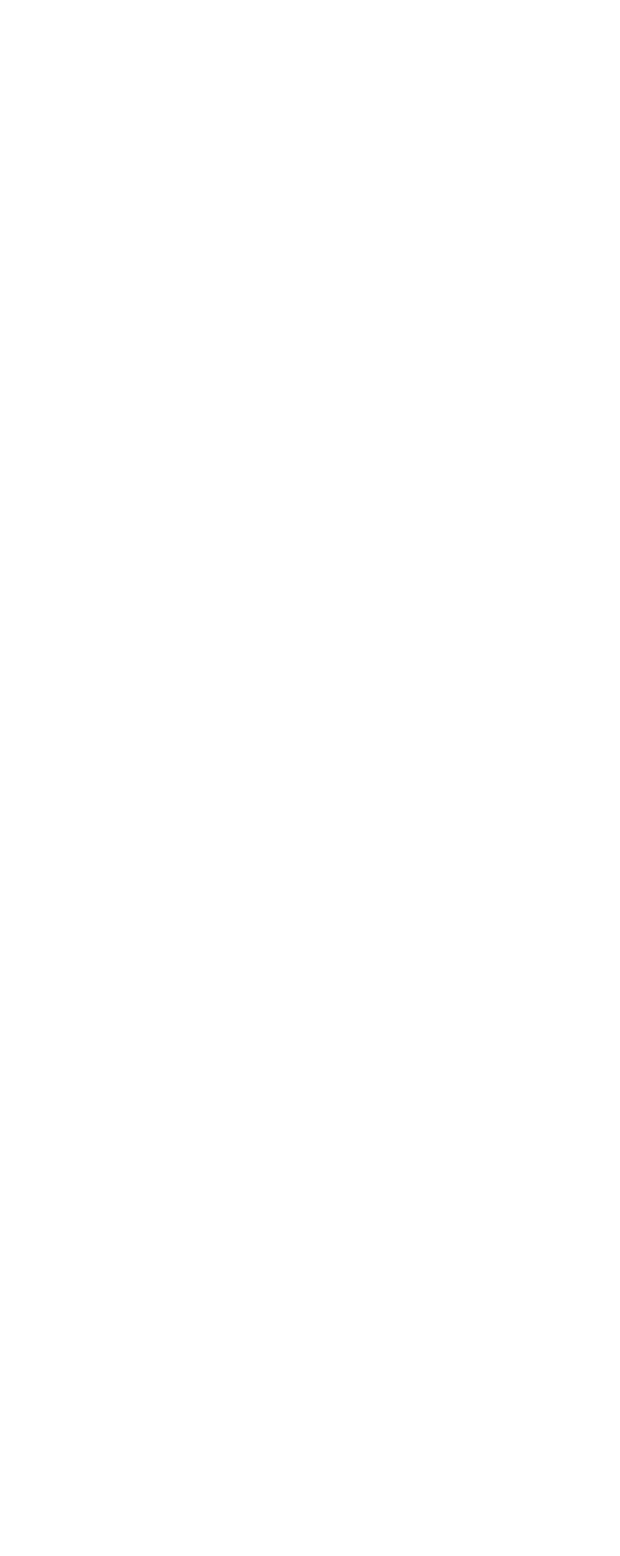
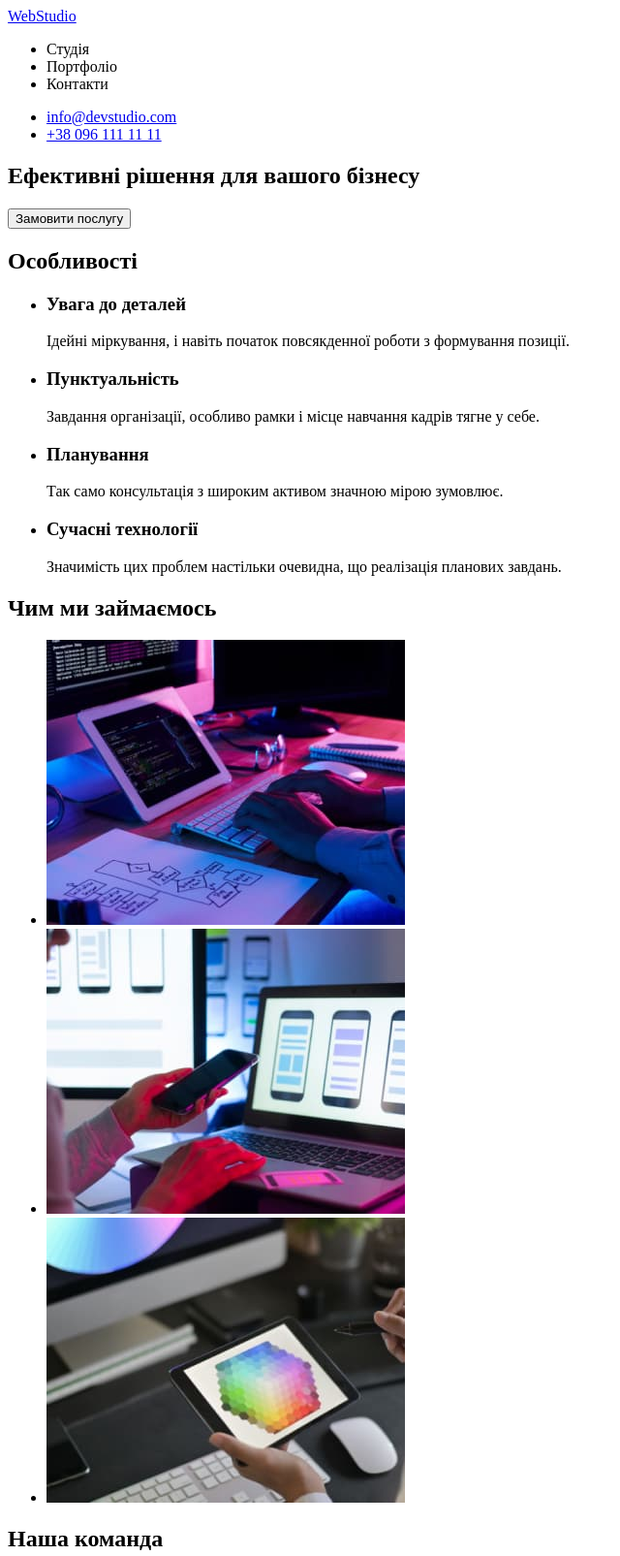
Before and after one commit to Elegantniy/goit-markup-hw-01, a plain HTML site: page index.html in a window 1280 px wide. Shown: the top 1605 px of the page at 97% size, without its empty margins (0-640 px from the left). Before the commit the page ends 800 px from the top, so only its background shows below. Drawn offline with Linux system fonts and the light colour scheme.

Commit message:
Final Homework1

```diff
--- a/index.html
+++ b/index.html
@@ -1,12 +1,93 @@
 <!DOCTYPE html>
-<html lang="en">
+<html lang="uk">
 <head>
     <meta charset="UTF-8">
     <meta http-equiv="X-UA-Compatible" content="IE=edge">
     <meta name="viewport" content="width=device-width, initial-scale=1.0">
-    <title>Document</title>
+    <title lang="en">WebStudio</title>
 </head>
 <body>
+    <header>
+        <a href="/index.html" lang="en">WebStudio</a>
+        <nav>
+            <ul>
+                <li><a href=""></a>Студія</li>
+                <li><a href=""></a>Портфоліо</li>
+                <li><a href=""></a>Контакти</li>
+            </ul>
+        </nav>
+        <ul>
+            <li><a href="mailto:info@devstudio.com">info@devstudio.com</a></li>
+           <li><a href="tel:+380961111111">+38 096 111 11 11</a></li>
+        </ul>
+    </header>
 
+    <main>
+        <section>
+            <h1>Ефективні рішення для вашого бізнесу</h1>
+            <button type="button">Замовити послугу</button>
+        </section>
+        <section>
+            <h2>Особливості</h2>
+            <ul>
+                <li>
+                    <h3>Увага до деталей</h3>
+                    <p>Ідейні міркування, і навіть початок повсякденної роботи з формування позиції.</p>
+                </li>
+                <li>
+                    <h3>Пунктуальність</h3>
+                    <p>Завдання організації, особливо рамки і місце навчання кадрів тягне у себе.</p>
+                </li>
+                <li>
+                    <h3>Планування</h3>
+                    <p>Так само консультація з широким активом значною мірою зумовлює.</p>
+                </li>
+                <li>
+                    <h3>Сучасні технології</h3>
+                    <p>Значимість цих проблем настільки очевидна, що реалізація планових завдань.</p>
+                </li>
+            </ul>
+        </section>
+        <section>
+            <h2>Чим ми займаємось</h2>
+            <ul>
+                <li><img src="./images/box1.jpg" alt="Написання коду" width="370" height="294"></li>
+                <li><img src="./images/box2.jpg" alt="Розробка мобільного додатку" width="370" height="294"></li>
+                <li><img src="./images/box3.jpg" alt="Підбірка кольорів" width="370" height="294"></li>
+            </ul>
+        </section>
+        <section>
+            <h2>Наша команда</h2>
+            <ul>
+                <li><img src="./images/Ігор_Дем'яненко.jpg" alt="фото Ігоря Дем'яненко" width="270" height="260">
+                    <h3>Ігор Дем'яненко</h3>
+                    <p lang="en">Product Designer</p>
+                </li>
+                <li><img src="./images/Ольга_Репіна.jpg" alt="фото Ольги Репіної" width="270" height="260">
+                    <h3>Ольга Репіна</h3>
+                    <p lang="en">Frontend Developer</p>
+                </li>
+                <li><img src="./images/Михайло_Єрмаков.jpg" alt="фото Михайла Єрмакова" width="270" height="260">
+                    <h3>Михайло Єрмаков</h3>
+                    <p lang="en">Marketing</p>
+                </li>
+                <li><img src="./images/Микола_Тарасов.jpg" alt="фото Миколи Тарасова" width="270" height="260">
+                    <h3>Микола Тарасов</h3>
+                    <p lang="en">UI designer</p>
+                </li>
+            </ul>
+        </section>
+    </main>
+    <footer>
+        <a href="/index.html" lang="en">WebStudio</a>
+
+      <address>
+            <ul>
+                <li><a href="https://goo.gl/maps/As9qBDeMbdzoeBJFA" target="_blank" rel="noreferrer noopener">м. Київ, пр-т Лесі Українки, 26</a></li>
+                <li><a href="mailto:info@devstudio.com">info@devstudio.com</a></li>
+                <li><a href="tel:+380961111111">+38 096 111 11 11</a></li>
+            </ul>
+      </address>
+    </footer>
 </body>
 </html>
```
Also changed, not shown: images/box1.jpg (added), images/box2.jpg (added), images/box3.jpg (added), images/Ігор_Дем'яненко.jpg (added), images/Микола_Тарасов.jpg (added), images/Михайло_Єрмаков.jpg (added), images/Ольга_Репіна.jpg (added).
